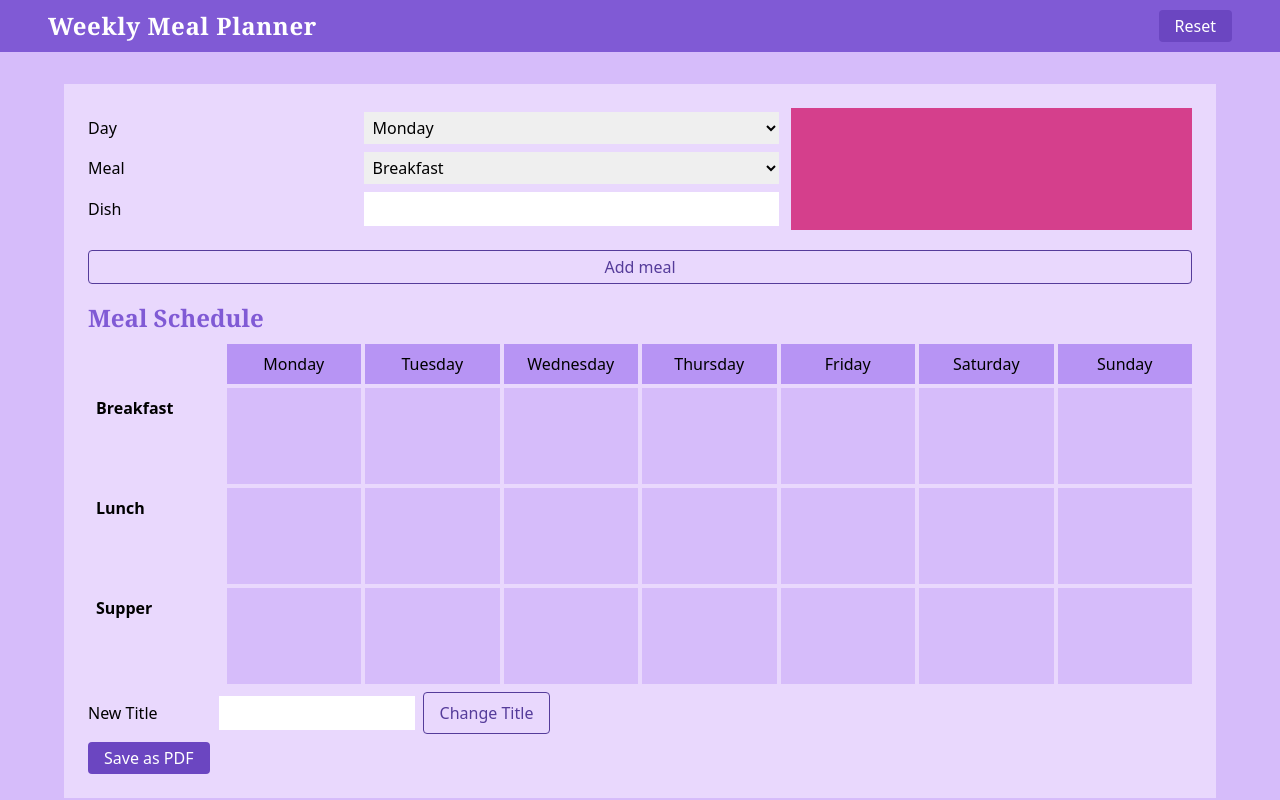
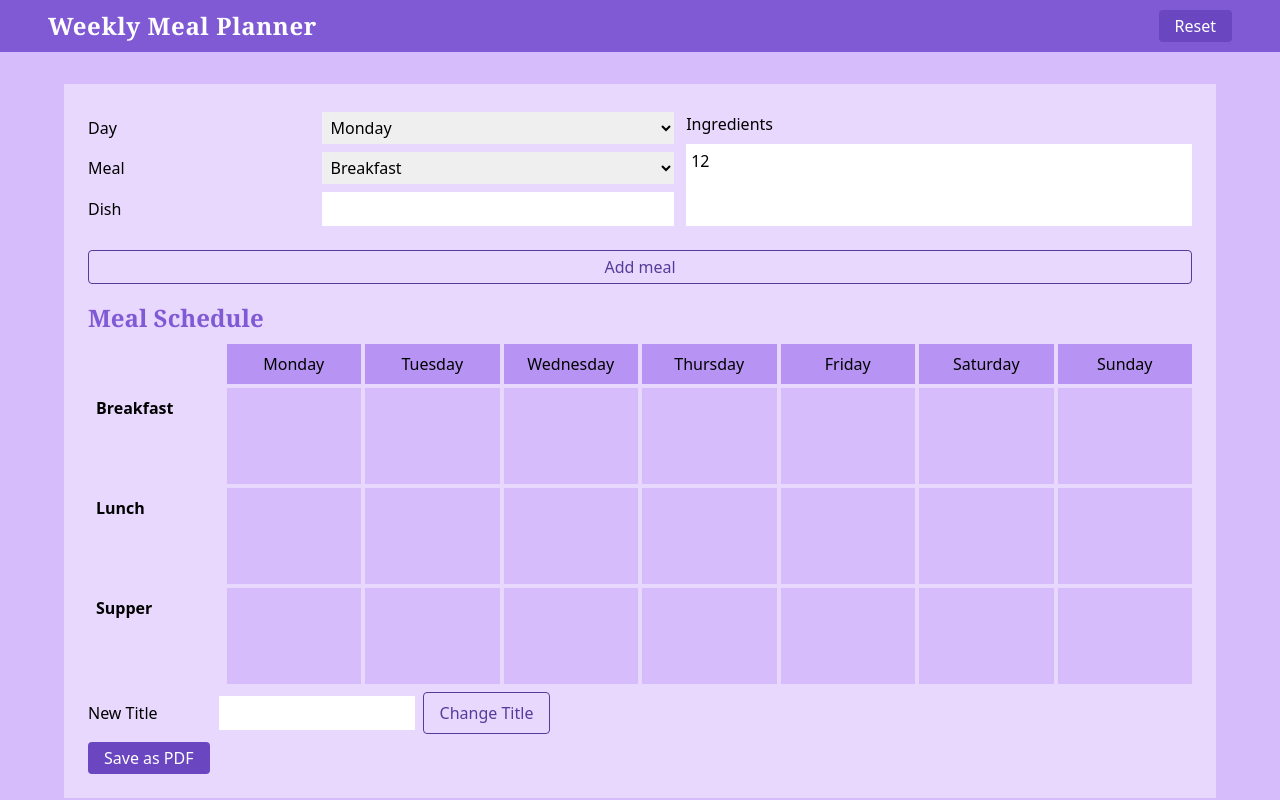
Before and after one commit to arturjzapater/meal-planner, a React app: page / in a window 1280 px wide. Built offline with nearby package versions, Linux system fonts and the light colour scheme.

Commit message:
created TextInput component

```diff
--- a/src/components/AddMealForm.tsx
+++ b/src/components/AddMealForm.tsx
@@ -4,6 +4,7 @@ import { Dispatch } from 'redux'
 import Button from './Button'
 import Input from './Input'
 import Selector from './Selector'
+import TextInput from './TextInput'
 import Meals from '../types/Meals'
 import actions from '../actions'
 import mapStateToProps from '../lib/mapStateToProps'
@@ -50,8 +51,12 @@ const AddMealForm: React.FC<AddMealFormProps> = ({ meals, newMeal, addNewMeal, c
           onChange={handleChange('dish')}
         />
       </section>
-      <section className='bg-pink-600'>
-
+      <section className='flex flex-col'>
+        <TextInput
+          label='Ingredients'
+          value='12'
+          onChange={() => {}}
+        />
       </section>
       <Button onClick={handleSubmit} text='Add meal' style='mt-2 lg:col-span-2' />
     </form>
--- /dev/null
+++ b/src/components/TextInput.tsx
@@ -0,0 +1,21 @@
+import React from 'react'
+
+interface TextInputProps {
+  label: string,
+  value: string,
+  onChange: (event: React.ChangeEvent<HTMLTextAreaElement>) => void,
+  style?: string
+}
+
+const TextInput: React.FC<TextInputProps> = ({ label, value, onChange, style = '' }) => (
+  <label className='flex flex-col flex-grow my-1 items-stretch'>
+    <span className='mb-2'>{label}</span>
+    <textarea
+      onChange={onChange}
+      className={`flex-grow p-1 outline-none border border-white focus:border-purple-800 resize-none ${style}`}
+      value={value}
+    />
+  </label>
+)
+
+export default TextInput
```
